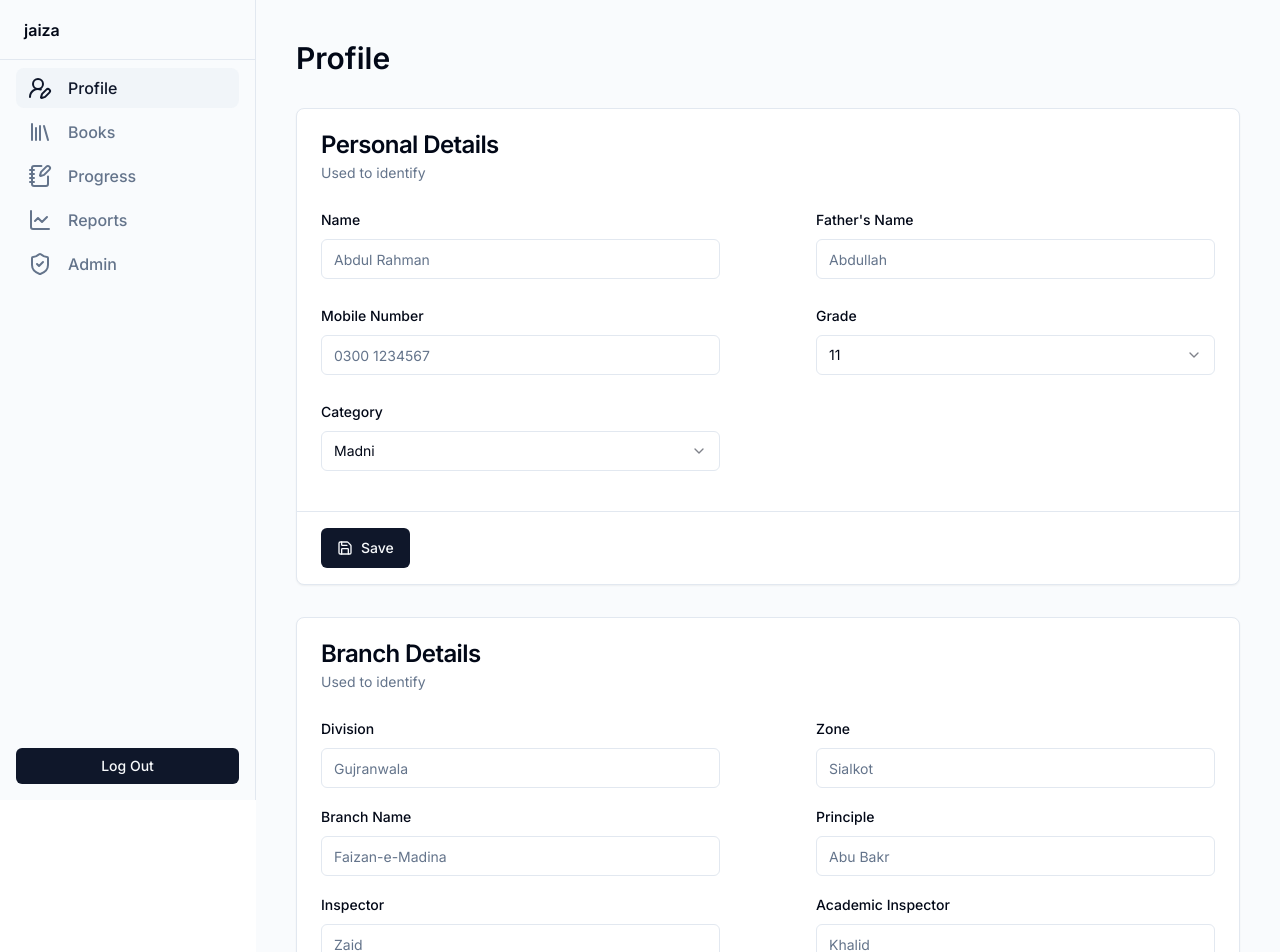
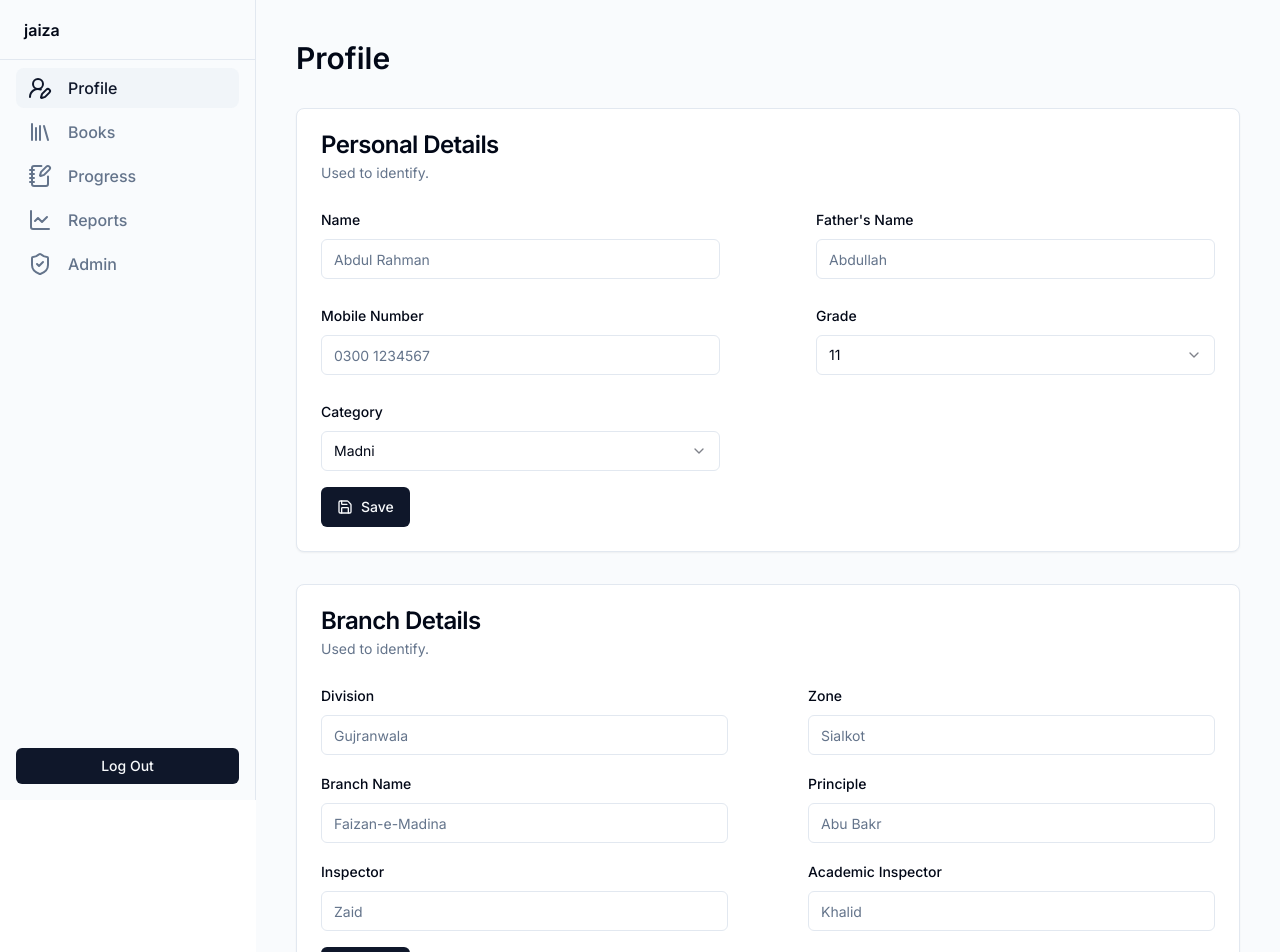
Before and after one commit to iameenahmed/jaiza, a Next.js app: page /profile in a window 1280 px wide. Shown: the top 952 px of the page. Built offline with nearby package versions, Linux system fonts and the light colour scheme.

Commit message:
Remove FormCard component, Refactor forms, add default values, and add save buttons directly to forms

```diff
--- a/app/profile/page.tsx
+++ b/app/profile/page.tsx
@@ -1,4 +1,10 @@
-import FormCard from '@/components/FormCard'
+import {
+  Card,
+  CardContent,
+  CardDescription,
+  CardHeader,
+  CardTitle,
+} from '@/components/ui/card'
 import PersonalDetails from '../../components/profile/PersonalDetails'
 import BranchDetails from '../../components/profile/BranchDetails'
 
@@ -8,13 +14,28 @@ const Profile = () => {
       <div className="mx-auto grid w-full max-w-6xl gap-2">
         <h1 className="text-3xl font-semibold">Profile</h1>
       </div>
-      <FormCard title="Personal Details" description="Used to identify">
-        <PersonalDetails />
-      </FormCard>
-
-      <FormCard title="Branch Details" description="Used to identify">
-        <BranchDetails />
-      </FormCard>
+      <div className="grid gap-6">
+        <Card>
+          <CardHeader>
+            <CardTitle>Personal Details</CardTitle>
+            <CardDescription>Used to identify.</CardDescription>
+          </CardHeader>
+          <CardContent>
+            <PersonalDetails />
+          </CardContent>
+        </Card>
+      </div>
+      <div className="grid gap-6">
+        <Card>
+          <CardHeader>
+            <CardTitle>Branch Details</CardTitle>
+            <CardDescription>Used to identify.</CardDescription>
+          </CardHeader>
+          <CardContent>
+            <BranchDetails />
+          </CardContent>
+        </Card>
+      </div>
     </div>
   )
 }
--- a/app/progress/page.tsx
+++ b/app/progress/page.tsx
@@ -1,4 +1,10 @@
-import FormCard from '@/components/FormCard'
+import {
+  Card,
+  CardContent,
+  CardDescription,
+  CardHeader,
+  CardTitle,
+} from '@/components/ui/card'
 import ProgressDetails from '@/components/progress/ProgressDetails'
 
 export default function ProgressPage() {
@@ -7,12 +13,17 @@ export default function ProgressPage() {
       <div className="mx-auto grid w-full max-w-6xl gap-2">
         <h1 className="text-3xl font-semibold">Progress</h1>
       </div>
-      <FormCard
-        title="Progress Details"
-        description="Used to make your monthly report"
-      >
-        <ProgressDetails />
-      </FormCard>
+      <div className="grid gap-6">
+        <Card>
+          <CardHeader>
+            <CardTitle>Progress</CardTitle>
+            <CardDescription>Used to make your monthly report.</CardDescription>
+          </CardHeader>
+          <CardContent>
+            <ProgressDetails />
+          </CardContent>
+        </Card>
+      </div>
     </div>
   )
 }
--- a/components/FormCard.tsx
+++ /dev/null
@@ -1,40 +0,0 @@
-import {
-  Card,
-  CardContent,
-  CardDescription,
-  CardFooter,
-  CardHeader,
-  CardTitle,
-} from '@/components/ui/card'
-import { Button } from '@/components/ui/button'
-import { Save } from 'lucide-react'
-
-interface FormCardProps {
-  title: string
-  description: string
-  children: React.ReactNode
-}
-
-export default function FormCard({
-  title,
-  description,
-  children,
-}: FormCardProps) {
-  return (
-    <div className="grid gap-6">
-      <Card>
-        <CardHeader>
-          <CardTitle>{title}</CardTitle>
-          <CardDescription>{description}</CardDescription>
-        </CardHeader>
-        <CardContent>{children}</CardContent>
-        <CardFooter className="border-t px-6 py-4">
-          <Button>
-            <Save className="me-2 h-4 w-4" />
-            Save
-          </Button>
-        </CardFooter>
-      </Card>
-    </div>
-  )
-}
--- a/components/profile/BranchDetails.tsx
+++ b/components/profile/BranchDetails.tsx
@@ -6,6 +6,8 @@ import { BranchDetailsSchema, BranchDetailsTypes } from './schema'
 
 import InputFormField from '../InputFormField'
 import { Form } from '@/components/ui/form'
+import { Button } from '../ui/button'
+import { Save } from 'lucide-react'
 
 const formFields = [
   { name: 'division', label: 'Division', placeholder: 'Gujranwala' },
@@ -20,14 +22,27 @@ const formFields = [
   },
 ]
 
+function onSubmit(values: BranchDetailsTypes) {
+  console.log(values)
+}
+
 export default function BranchDetails() {
   const form = useForm<BranchDetailsTypes>({
     resolver: zodResolver(BranchDetailsSchema),
+    defaultValues: {
+      division: '',
+      zone: '',
+      branch: '',
+      principle: '',
+      inspector: '',
+      academic_inspector: '',
+    },
   })
 
   return (
     <Form {...form}>
-      <form className="mb-4 grid gap-y-4 lg:grid-cols-2 lg:gap-x-24">
+      <form onSubmit={form.handleSubmit(onSubmit)}>
+        <div className="mb-4 grid gap-y-4 lg:grid-cols-2 lg:gap-x-20">
           {formFields.map((field) => (
             <InputFormField
               key={field.name}
@@ -37,6 +52,11 @@ export default function BranchDetails() {
               placeholder={field.placeholder}
             />
           ))}
+        </div>
+        <Button type="submit">
+          <Save className="me-2 h-4 w-4" />
+          Save
+        </Button>
       </form>
     </Form>
   )
--- a/components/profile/PersonalDetails.tsx
+++ b/components/profile/PersonalDetails.tsx
@@ -7,6 +7,8 @@ import { PersonalDetailsSchema, PersonalDetailsTypes } from './schema'
 
 import InputFormField from '../InputFormField'
 import SelectFormField from '@/components/SelectFormField'
+import { Button } from '../ui/button'
+import { Save } from 'lucide-react'
 
 const inputFields = [
   { name: 'username', label: 'Name', placeholder: 'Abdul Rahman' },
@@ -17,10 +19,17 @@ const inputFields = [
 const gradeOptions = ['11', '13', '15', '17']
 const categoryOptions = ['Madni', 'Academic', 'Both']
 
+function onSubmit(values: PersonalDetailsTypes) {
+  console.log(values)
+}
+
 export default function PersonalDetails() {
   const form = useForm<PersonalDetailsTypes>({
     resolver: zodResolver(PersonalDetailsSchema),
     defaultValues: {
+      username: '',
+      father_name: '',
+      phone: '',
       grade: '11',
       category: 'Madni',
     },
@@ -28,7 +37,8 @@ export default function PersonalDetails() {
 
   return (
     <Form {...form}>
-      <form className="mb-4 grid gap-y-6 lg:grid-cols-2 lg:gap-x-24">
+      <form onSubmit={form.handleSubmit(onSubmit)}>
+        <div className="mb-4 grid gap-y-6 lg:grid-cols-2 lg:gap-x-24">
           {inputFields.map((field) => (
             <InputFormField
               key={field.name}
@@ -54,6 +64,11 @@ export default function PersonalDetails() {
             placeholder="Madni"
             options={categoryOptions}
           />
+        </div>
+        <Button type="submit">
+          <Save className="me-2 h-4 w-4" />
+          Save
+        </Button>
       </form>
     </Form>
   )
--- a/components/progress/ProgressDetails.tsx
+++ b/components/progress/ProgressDetails.tsx
@@ -6,6 +6,8 @@ import { ProgressDetailsSchema, ProgressDetailsTypes } from './schema'
 
 import InputFormField from '../InputFormField'
 import { Form } from '@/components/ui/form'
+import { Save } from 'lucide-react'
+import { Button } from '../ui/button'
 
 const formFields = [
   { name: 'academic_days', label: 'Academic Days', placeholder: '25' },
@@ -13,14 +15,24 @@ const formFields = [
   { name: 'last_topic', label: 'Last Topic', placeholder: 'Ex# 3.1' },
 ]
 
+function onSubmit(values: ProgressDetailsTypes) {
+  console.log(values)
+}
+
 export default function ProgressDetails() {
   const form = useForm<ProgressDetailsTypes>({
     resolver: zodResolver(ProgressDetailsSchema),
+    defaultValues: {
+      academic_days: '',
+      pages_taught: '',
+      last_topic: '',
+    },
   })
 
   return (
     <Form {...form}>
-      <form className="mb-4 grid gap-y-4 lg:grid-cols-2 lg:gap-x-20">
+      <form onSubmit={form.handleSubmit(onSubmit)}>
+        <div className="mb-4 grid gap-y-4 lg:grid-cols-2 lg:gap-x-20">
           {formFields.map((field) => (
             <InputFormField
               key={field.name}
@@ -30,6 +42,11 @@ export default function ProgressDetails() {
               placeholder={field.placeholder}
             />
           ))}
+        </div>
+        <Button type="submit">
+          <Save className="me-2 h-4 w-4" />
+          Save
+        </Button>
       </form>
     </Form>
   )
--- a/components/progress/schema.ts
+++ b/components/progress/schema.ts
@@ -1,11 +1,11 @@
 import { z } from 'zod'
 
 export const ProgressDetailsSchema = z.object({
-  academic_days: z.string().min(4, {
-    message: 'Must be at least 4 characters.',
+  academic_days: z.string().min(2, {
+    message: 'Must be at least 2 characters.',
   }),
-  pages_taught: z.string().min(3, {
-    message: 'Must be at least 3 characters.',
+  pages_taught: z.string().min(2, {
+    message: 'Must be at least 2 characters.',
   }),
   last_topic: z.string().min(4, {
     message: 'Must be at least 4 characters.',
```
Lines whose indentation alone changed are shown as unchanged.
